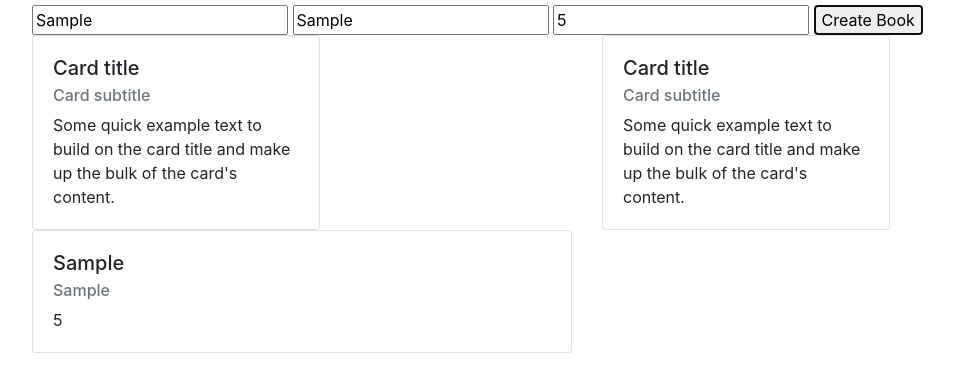
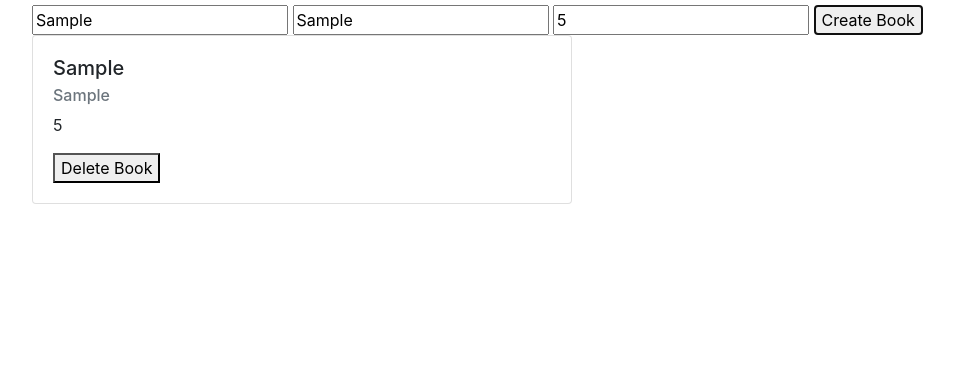
Before and after one commit to martinnajjar12/library, a plain HTML site: page index.html in a window 1280 px wide. Both pictures are taken after typing "Sample", "Sample", "5" into the empty fields and a click on the button "Create Book". Shown: the part 51-440 px from the top of the page, without its empty margins (53-1007 px from the left). Drawn offline with nearby package versions, Linux system fonts and the light colour scheme.

Commit message:
Implement Create and Delete methods

```diff
--- a/index.html
+++ b/index.html
@@ -24,25 +24,6 @@
       <button type="button" id="createBtn">Create Book</button>
 
       <div class="row">
-        <div class="col-6">
-          <div class="card" style="width: 18rem;">
-            <div class="card-body">
-              <h5 class="card-title" id="cardTitle">Card title</h5>
-              <h6 class="card-subtitle mb-2 text-muted" id="cardAuthor">Card subtitle</h6>
-              <p class="card-text" id="cardPages">Some quick example text to build on the card title and make up the bulk of the card's content.</p>
-            </div>
-          </div>
-        </div>
-
-        <div class="col-6">
-          <div class="card" style="width: 18rem;">
-            <div class="card-body">
-              <h5 class="card-title">Card title</h5>
-              <h6 class="card-subtitle mb-2 text-muted">Card subtitle</h6>
-              <p class="card-text">Some quick example text to build on the card title and make up the bulk of the card's content.</p>
-            </div>
-          </div>
-        </div>
       </div>
     </div>
   </main>
--- a/js/index.js
+++ b/js/index.js
@@ -2,7 +2,17 @@ const myLibrary = [];
 const btn = document.querySelector('#createBtn');
 const row = document.querySelector('.row');
 
-function createCard(book) {
+function deleteBook(e) {
+  const bookIndex = myLibrary.indexOf(e.target);
+  myLibrary.splice(bookIndex, 1);
+  e.target.offsetParent.parentElement.remove();
+}
+
+function Card(book) {
+  this.book = book;
+}
+
+Card.prototype.createCard = (book) => {
   const column = document.createElement('div');
   column.classList.add('col-6');
 
@@ -24,9 +34,15 @@ function createCard(book) {
   cardPages.classList.add('card-text');
   cardPages.textContent = book.pages;
 
+  const deleteBtn = document.createElement('button');
+  deleteBtn.setAttribute('type', 'button');
+  deleteBtn.textContent = 'Delete Book';
+  deleteBtn.addEventListener('click', deleteBook);
+
   cardBody.appendChild(cardTitle);
   cardBody.appendChild(subTitle);
   cardBody.appendChild(cardPages);
+  cardBody.appendChild(deleteBtn);
   card.appendChild(cardBody);
   column.appendChild(card);
   row.appendChild(column);
@@ -45,7 +61,8 @@ function addBookToLibrary() {
 
   let book = new Book(title.value, author.value, pages.value);
   myLibrary.push(book);
-  createCard(book);
+  const bookCard = new Card(book);
+  bookCard.createCard(book);
 }
 
 btn.addEventListener("click", addBookToLibrary);
```
